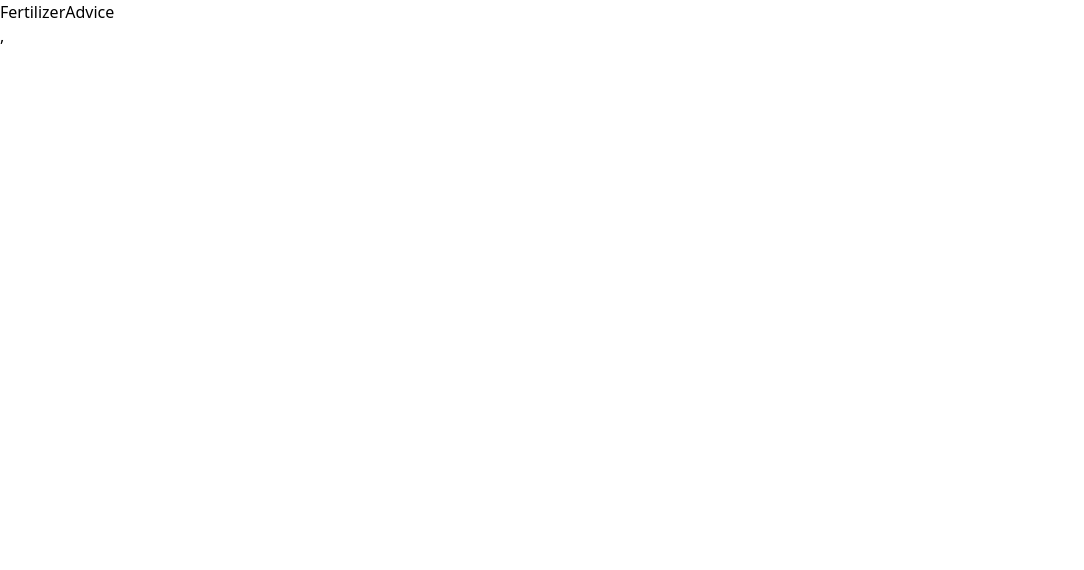
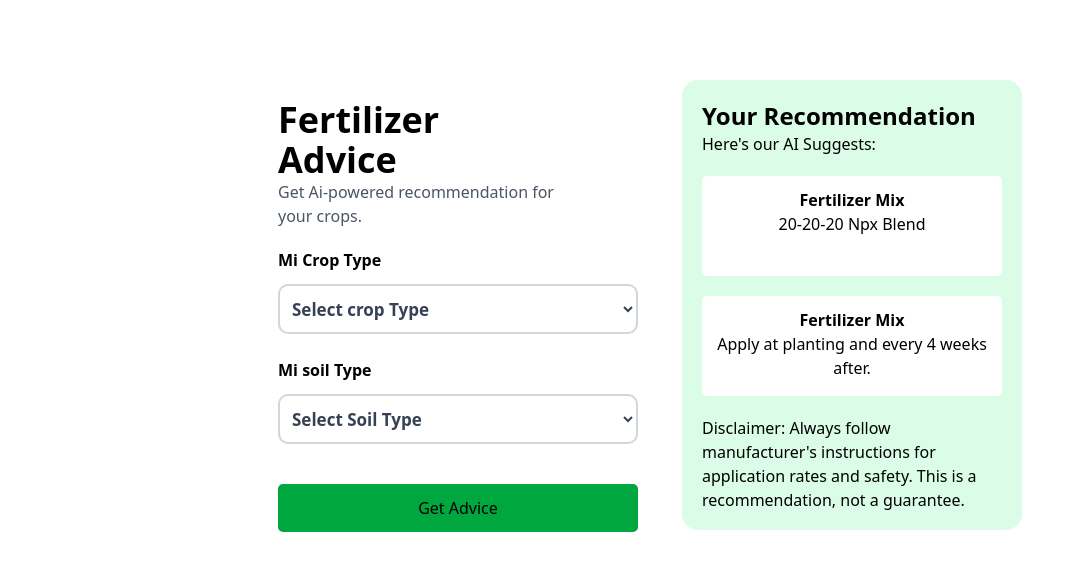
Before and after one commit to hakeemgardner/agri-ai, a React (Vite) app: page /fertilizer-advice in a window 1280 px wide. Shown: the top 570 px of the page, without its empty margins (0-1084 px from the left). Built offline with nearby package versions, Linux system fonts and the light colour scheme.

Commit message:
first commit

```diff
--- a/src/App.jsx
+++ b/src/App.jsx
@@ -1,11 +1,11 @@
-import {LandingPage} from "./pages/LandingPage"
+import {FertilizerAdvice} from "./pages/FertilizerAdvice"
 
 function App() {
 
 
   return (
     <>
-      <LandingPage/>
+      <FertilizerAdvice/>
     </>
 
 
--- a/src/pages/FertilizerAdvice.jsx
+++ b/src/pages/FertilizerAdvice.jsx
@@ -1,5 +1,65 @@
 import React from "react";
 
 export const FertilizerAdvice = () => {
-  return <div>FertilizerAdvice</div>;
+  return <div className=" h-[700px] flex flex-wrap p-20 justify-center gap-6">
+    <div className=" h-[500px] w-[400px] rounded-2xl p-5 justify-center">
+       <h1 className="text-4xl font-bold">Fertilizer <br />Advice</h1>
+       <h2 className="text-gray-600">Get Ai-powered recommendation for <br /> your crops. </h2>
+       <h2 className="mt-5 font-bold">Mi Crop Type</h2>
+        <select className="mt-3 font-bold text-[17px]  border-gray-300 cursor-pointer border-2 w-[100%] p-2 rounded-[10px] h-[50px]  bg-white text-gray-700 focus:outline-none focus:ring-2 space-x-2 transform transition-transform duration-200 hover:-translate-y-1">
+              <option className="font-bold" value="">
+                Select crop Type
+              </option>
+              <option className="font-bold" value="">
+                Yam
+              </option>
+              <option className="font-bold" value="jm">
+                Sweet Potato
+              </option>
+              <option className="font-bold" value="us">
+                United States
+              </option>
+              <option className="font-bold" value="ca">
+                Callaloo
+              </option>
+              <option className="font-bold" value="">
+                Schotch Bonnet Pepper
+              </option>
+            </select>
+            <h2 className="mt-6 font-bold">Mi soil Type</h2>
+        <select className=" mt-3 font-bold text-[17px] cursor-pointer border-2 w-[100%] p-2 rounded-[10px] h-[50px] border-gray-300 bg-white text-gray-700 focus:outline-none focus:ring-2 space-x-2 transform transition-transform duration-200 hover:-translate-y-1">
+              <option className="font-bold " value="">
+                Select Soil Type
+              </option>
+              <option className="font-bold" value="">
+                Clay loam
+              </option>
+              <option className="font-bold" value="jm">
+                Sandy Loam
+              </option>
+              <option className="font-bold" value="us">
+                red (Red Dirt)
+              </option>
+            </select>
+            <button className="bg-green-600 mt-10 p-3 w-[100%] rounded-[5px] ">Get Advice</button>
+    </div>
+    <div className=" bg-green-100 h-[450px] w-[340px] rounded-2xl p-5">
+      <h1 className="text-2xl font-bold">Your Recommendation</h1>
+      <h2>Here's our AI Suggests:</h2>
+      <div className="h-[100px] w-[100%] bg-white mt-5 rounded-[5px] justify-center text-center p-3">
+        <h2 className="font-bold">
+          Fertilizer Mix
+        </h2>
+        <p>20-20-20 Npx Blend</p>
+      </div>
+      <div className="h-[100px] w-[100%] bg-white mt-5 rounded-[5px] justify-center text-center p-3">
+        <h2 className="font-bold">
+          Fertilizer Mix
+        </h2>
+        <p>Apply at planting and every 4 weeks after.</p>
+      </div>
+      <p className="mt-5">Disclaimer: Always follow manufacturer's instructions for application rates and safety. This is a recommendation, not a guarantee.</p>
+    </div>
+
+  </div>;
 };
```
Also changed, not shown: 1 other file (tests, documents, lock files or other folders).
